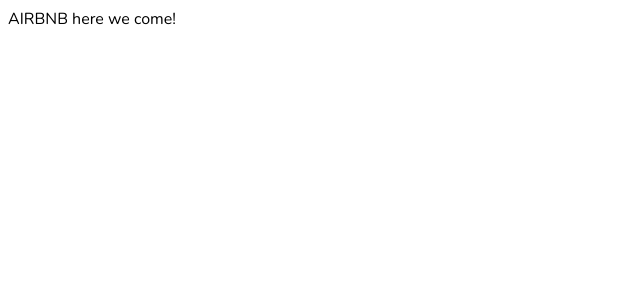
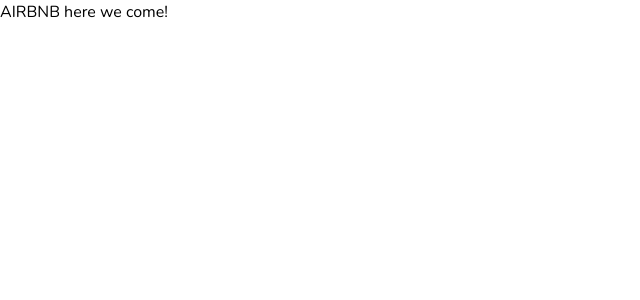
Before and after one commit to KenjaminButton/airbnb, a Next.js app: page / in a window 1280 px wide. Shown: the top 300 px of the page, without its empty margins (0-640 px from the left). Built offline with nearby package versions, Linux system fonts and the light colour scheme.

Commit message:
CSS RESET added

```diff
--- a/app/globals.css
+++ b/app/globals.css
@@ -0,0 +1,3 @@
+@tailwind base;
+@tailwind components;
+@tailwind utilities;
--- a/tailwind.config.js
+++ b/tailwind.config.js
@@ -1,9 +1,9 @@
 /** @type {import('tailwindcss').Config} */
 module.exports = {
   content: [
+    './app/**/*.{js,ts,jsx,tsx,mdx}',
     './pages/**/*.{js,ts,jsx,tsx,mdx}',
     './components/**/*.{js,ts,jsx,tsx,mdx}',
-    './app/**/*.{js,ts,jsx,tsx,mdx}',
   ],
   theme: {
     extend: {
```
Also changed, not shown: package.json (+5 -3 lines), 1 other file (tests, documents, lock files or other folders).
